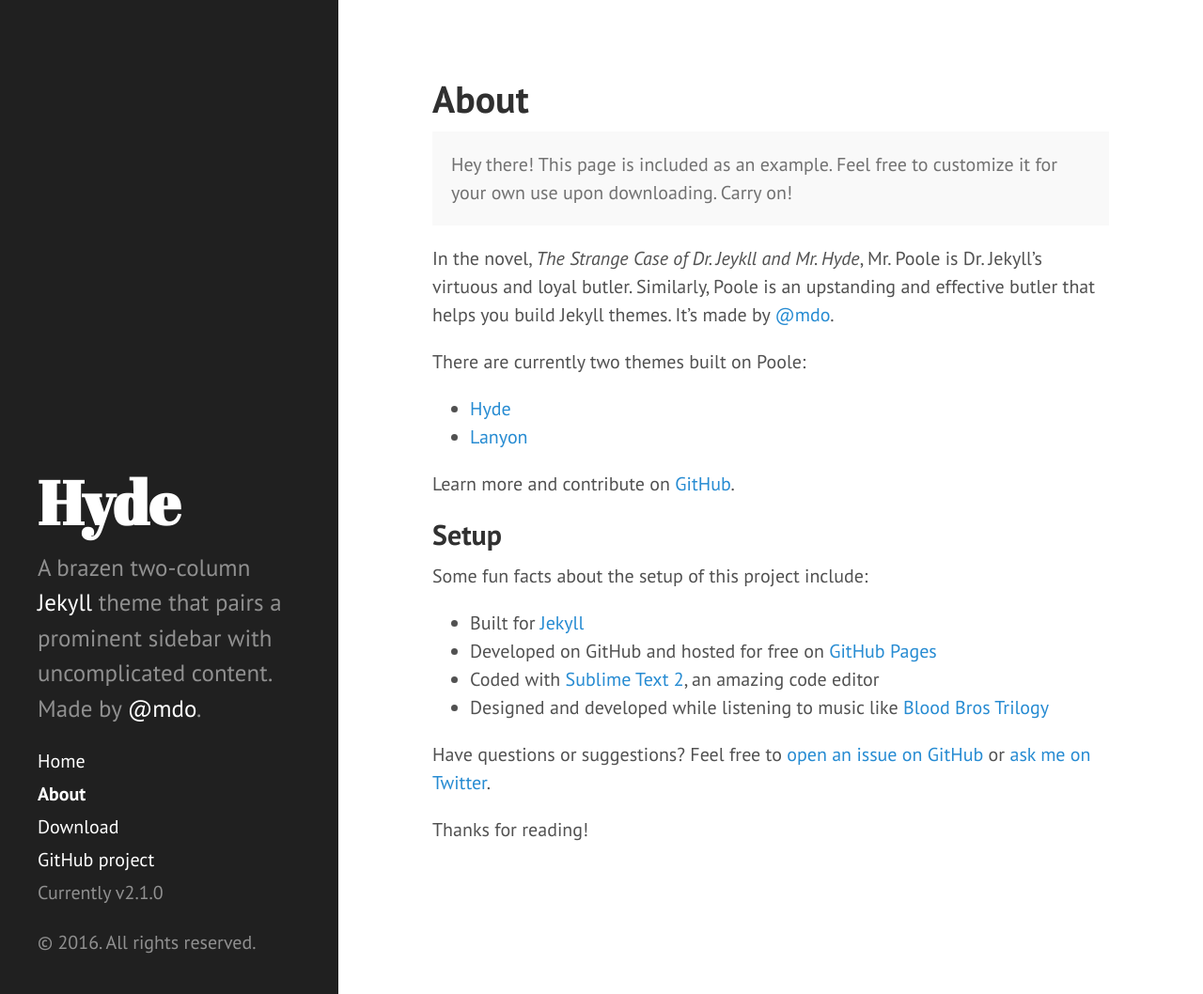
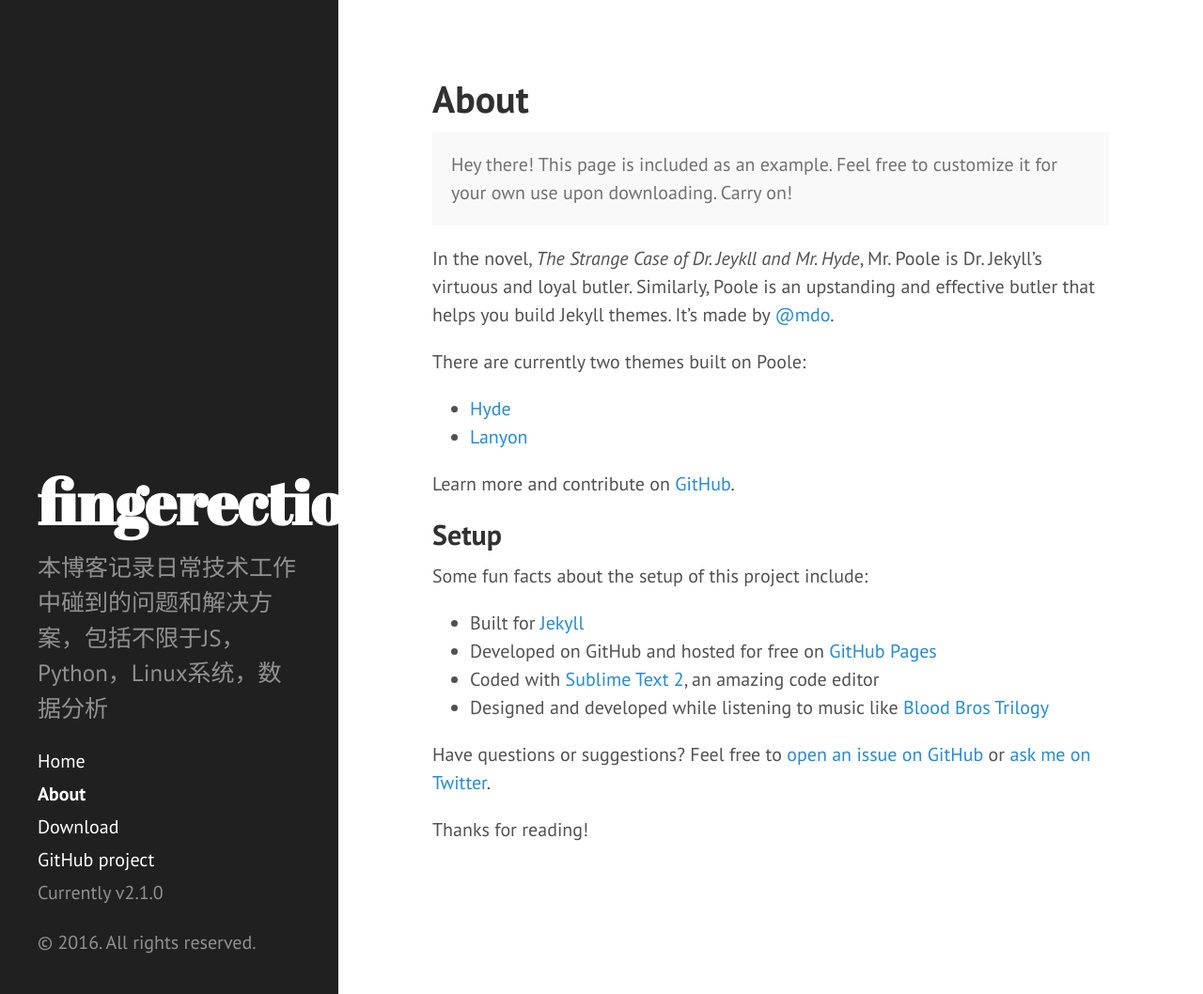
Before and after one commit to fingerection/blog, a Jekyll site: the page built from about.md, in a window 1280 px wide and 1058 px high. Shown: the whole window at 94% size. Built offline with Jekyll 4.4.1, drawn with Linux system fonts in a browser that asks for light colours.

Commit message:
modify homepage

```diff
--- a/_config.yml
+++ b/_config.yml
@@ -5,15 +5,15 @@
 permalink:        pretty
 
 # Setup
-title:            Hyde
-tagline:          'A Jekyll theme'
-description:      'A brazen two-column <a href="http://jekyllrb.com" target="_blank">Jekyll</a> theme that pairs a prominent sidebar with uncomplicated content. Made by <a href="https://twitter.com/mdo" target="_blank">@mdo</a>.'
-url:              http://hyde.getpoole.com
+title:            fingerection
+tagline:          'feel relax when coding'
+description:      '本博客记录日常技术工作中碰到的问题和解决方案，包括不限于JS，Python，Linux系统，数据分析'
+url:              https://fingerection.github.io/blog/
 baseurl:          /blog
 
 author:
-  name:           'Mark Otto'
-  url:            https://twitter.com/mdo
+  name:           'fingerection'
+  url:            https://twitter.com/fingerection
 
 paginate:         5
 
@@ -21,7 +21,7 @@
 version:          2.1.0
 
 github:
-  repo:           https://github.com/poole/hyde
+  repo:           https://github.com/fingerection/blog
 
 # Gems
 gems: [jekyll-paginate]
```
